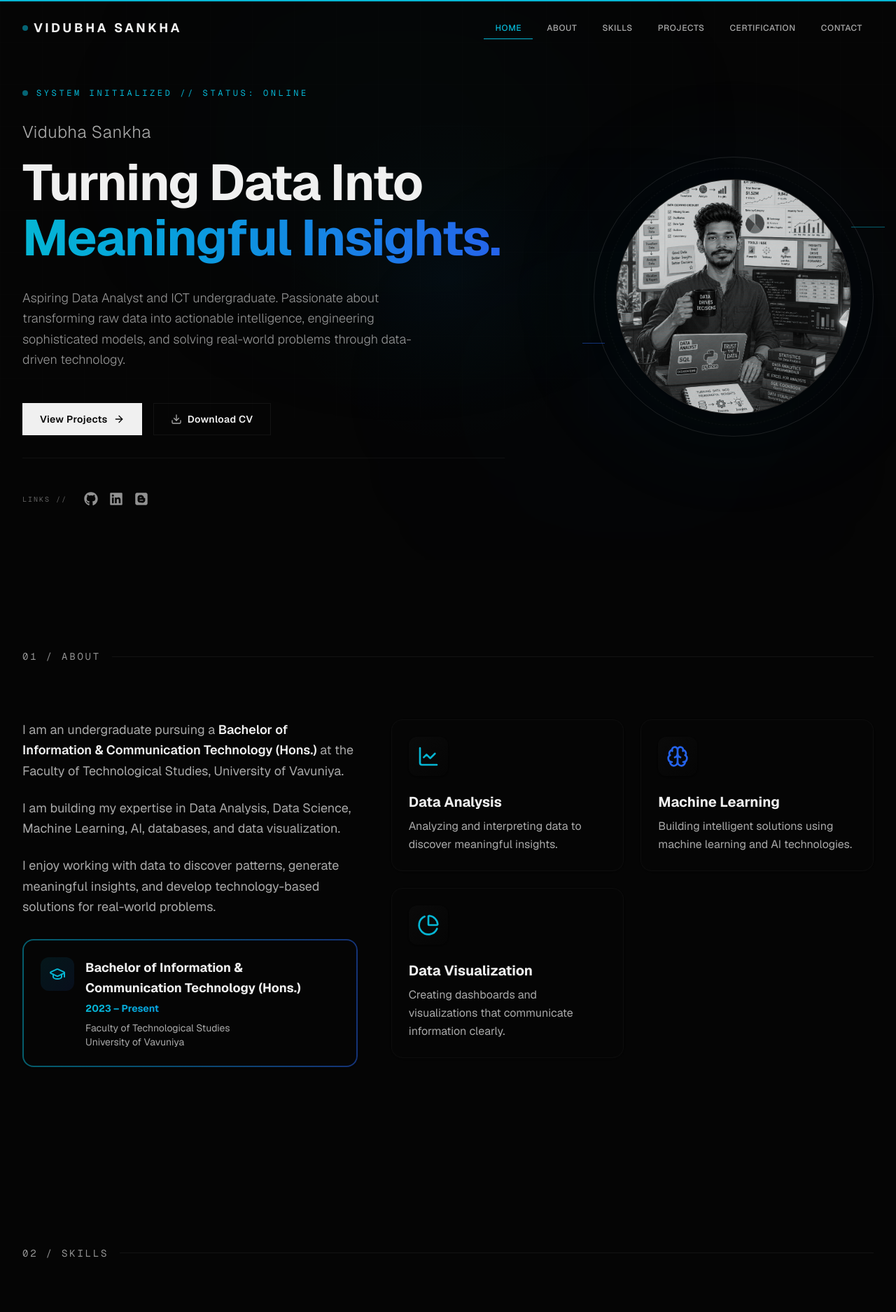
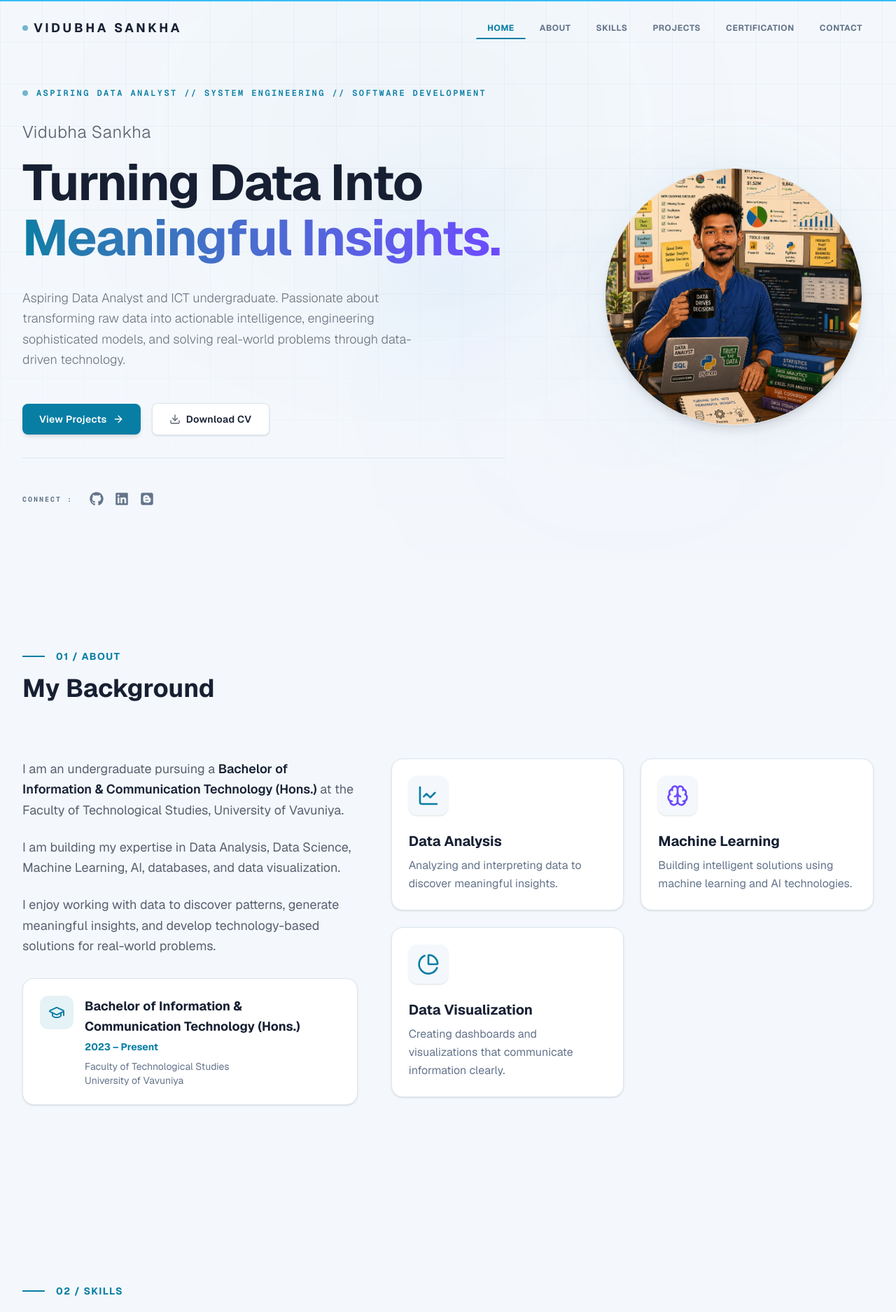
Before and after one commit to vidubha-sankha/my-portfolio, a Next.js app: page / in a window 1280 px wide. Shown: the top 1875 px of the page at 70% size. Built offline with nearby package versions, Linux system fonts and the light colour scheme.

Commit message:
feat: initialize portfolio components, layout, and global styles with responsive navigation, project showcase, and footer.

```diff
--- a/src/app/globals.css
+++ b/src/app/globals.css
@@ -1,13 +1,14 @@
 @import "tailwindcss";
 
 :root {
-  --background: #050505;
-  --foreground: #f0f0f0;
-  --primary: #0a0a0a;
-  --secondary: #2563eb;
-  --accent: #06b6d4;
-  --surface: #0a0a0a;
-  --border: rgba(255, 255, 255, 0.06);
+  --background: #F4F8FC;
+  --foreground: #172033;
+  --muted: #64748B;
+  --primary: #087EA4;
+  --secondary: #6D4AFF;
+  --accent: #38BDF8;
+  --surface: #FFFFFF;
+  --border: #DCE6F0;
 
   /* Mouse tracking variables */
   --mouse-x: 50%;
@@ -17,6 +18,7 @@
 @theme inline {
   --color-background: var(--background);
   --color-foreground: var(--foreground);
+  --color-muted: var(--muted);
   --color-primary: var(--primary);
   --color-secondary: var(--secondary);
   --color-accent: var(--accent);
@@ -40,8 +42,8 @@ html {
 
 /* Custom Selection */
 ::selection {
-  background-color: var(--accent);
-  color: #000;
+  background-color: var(--primary);
+  color: #fff;
 }
 
 /* Hide scrollbar for a cleaner premium look but allow scrolling */
@@ -52,9 +54,9 @@ html {
   background: var(--background);
 }
 ::-webkit-scrollbar-thumb {
-  background: rgba(255, 255, 255, 0.1);
+  background: rgba(8, 126, 164, 0.2);
   border-radius: 10px;
 }
 ::-webkit-scrollbar-thumb:hover {
-  background: rgba(255, 255, 255, 0.2);
+  background: rgba(8, 126, 164, 0.4);
 }
--- a/src/components/About.tsx
+++ b/src/components/About.tsx
@@ -6,7 +6,7 @@ import { LineChart, Brain, PieChart, GraduationCap } from "lucide-react";
 export default function About() {
   const highlights = [
     {
-      icon: <LineChart className="w-8 h-8 text-accent" />,
+      icon: <LineChart className="w-8 h-8 text-primary" />,
       title: "Data Analysis",
       description: "Analyzing and interpreting data to discover meaningful insights."
     },
@@ -16,7 +16,7 @@ export default function About() {
       description: "Building intelligent solutions using machine learning and AI technologies."
     },
     {
-      icon: <PieChart className="w-8 h-8 text-accent" />,
+      icon: <PieChart className="w-8 h-8 text-primary" />,
       title: "Data Visualization",
       description: "Creating dashboards and visualizations that communicate information clearly."
     }
@@ -33,18 +33,17 @@ export default function About() {
             whileInView={{ opacity: 1, x: 0 }}
             viewport={{ once: true }}
             transition={{ duration: 0.5 }}
-            className="flex items-center space-x-4"
+            className="flex flex-col space-y-4"
           >
-            <h2 className="text-sm font-mono tracking-[0.2em] text-foreground/60 uppercase shrink-0">
-              01 / ABOUT
-            </h2>
-            <motion.div
-              initial={{ scaleX: 0 }}
-              whileInView={{ scaleX: 1 }}
-              viewport={{ once: true }}
-              transition={{ duration: 0.8, delay: 0.2 }}
-              className="h-[1px] w-full bg-border origin-left"
-            />
+            <div className="flex items-center space-x-4">
+              <div className="h-[2px] w-8 bg-primary" />
+              <h2 className="text-sm font-bold tracking-widest text-primary uppercase">
+                01 / ABOUT
+              </h2>
+            </div>
+            <h3 className="text-3xl md:text-4xl font-bold text-foreground">
+              My Background
+            </h3>
           </motion.div>
         </div>
 
@@ -69,16 +68,16 @@ export default function About() {
             </p>
 
             {/* Education Card */}
-            <div className="mt-8 p-[2px] bg-gradient-to-r from-accent/50 to-secondary/50 rounded-2xl shadow-sm hover:shadow-lg hover:shadow-accent/20 transition-all duration-300">
-              <div className="p-6 bg-background rounded-[14px] flex items-start space-x-4 h-full">
-                <div className="p-3 bg-gradient-to-br from-accent/10 to-secondary/10 rounded-xl text-accent">
+            <div className="mt-8 bg-surface border border-border rounded-2xl shadow-sm hover:shadow-md hover:border-primary/50 transition-all duration-300">
+              <div className="p-6 flex items-start space-x-4 h-full">
+                <div className="p-3 bg-primary/10 rounded-xl text-primary">
                   <GraduationCap className="w-6 h-6" />
                 </div>
                 <div>
                   <h4 className="font-bold text-foreground">Bachelor of Information & Communication Technology (Hons.)</h4>
-                  <p className="text-transparent bg-clip-text bg-gradient-to-r from-accent to-secondary text-sm font-bold mt-1">2023 – Present</p>
-                  <p className="text-foreground/70 text-sm mt-2">Faculty of Technological Studies</p>
-                  <p className="text-foreground/70 text-sm">University of Vavuniya</p>
+                  <p className="text-primary text-sm font-bold mt-1">2023 – Present</p>
+                  <p className="text-muted text-sm mt-2">Faculty of Technological Studies</p>
+                  <p className="text-muted text-sm">University of Vavuniya</p>
                 </div>
               </div>
             </div>
@@ -93,16 +92,15 @@ export default function About() {
                 whileInView={{ opacity: 1, y: 0 }}
                 viewport={{ once: true }}
                 transition={{ duration: 0.5, delay: index * 0.1 }}
-                className="relative bg-background p-6 rounded-2xl border border-border/50 shadow-sm hover:shadow-xl hover:border-accent/50 transition-all duration-300 group overflow-hidden"
+                className="relative bg-surface p-6 rounded-2xl border border-border shadow-sm hover:shadow-xl hover:shadow-primary/5 hover:border-primary hover:-translate-y-1 transition-all duration-300 group overflow-hidden"
               >
-                <div className="absolute top-0 right-0 w-32 h-32 bg-gradient-to-br from-accent/10 to-secondary/10 rounded-full blur-2xl -z-10 group-hover:from-accent/20 group-hover:to-secondary/20 transition-colors" />
-                <div className="mb-4 p-3 bg-gradient-to-br from-surface to-background rounded-xl inline-block group-hover:scale-110 shadow-sm transition-transform duration-300">
+                <div className="mb-4 p-3 bg-background rounded-xl inline-block group-hover:scale-110 shadow-sm transition-transform duration-300">
                   {item.icon}
                 </div>
-                <h3 className="text-xl font-bold text-foreground mb-2 group-hover:text-transparent group-hover:bg-clip-text group-hover:bg-gradient-to-r group-hover:from-accent group-hover:to-secondary transition-all">
+                <h3 className="text-xl font-bold text-foreground mb-2 group-hover:text-primary transition-colors">
                   {item.title}
                 </h3>
-                <p className="text-foreground/70 leading-relaxed">{item.description}</p>
+                <p className="text-muted leading-relaxed">{item.description}</p>
               </motion.div>
             ))}
           </div>
--- a/src/components/BackgroundSystem.tsx
+++ b/src/components/BackgroundSystem.tsx
@@ -27,12 +27,12 @@ export default function BackgroundSystem() {
     <div className="fixed inset-0 z-[-1] pointer-events-none overflow-hidden bg-background">
       {/* Base Grid Layer */}
       <div
-        className="absolute inset-0 opacity-20"
+        className="absolute inset-0 opacity-50"
         style={{
           backgroundSize: "60px 60px",
           backgroundImage: `
-            linear-gradient(to right, rgba(255,255,255,0.05) 1px, transparent 1px),
-            linear-gradient(to bottom, rgba(255,255,255,0.05) 1px, transparent 1px)
+            linear-gradient(to right, rgba(220, 230, 240, 0.8) 1px, transparent 1px),
+            linear-gradient(to bottom, rgba(220, 230, 240, 0.8) 1px, transparent 1px)
           `,
           maskImage: "linear-gradient(to bottom, black 40%, transparent 100%)",
           WebkitMaskImage: "linear-gradient(to bottom, black 40%, transparent 100%)"
@@ -43,19 +43,19 @@ export default function BackgroundSystem() {
       <div
         className="absolute inset-0 opacity-30 transition-opacity duration-300 hidden md:block"
         style={{
-          background: `radial-gradient(600px circle at var(--mouse-x) var(--mouse-y), rgba(6, 182, 212, 0.1), transparent 40%)`
+          background: `radial-gradient(600px circle at var(--mouse-x) var(--mouse-y), rgba(56, 189, 248, 0.15), transparent 40%)`
         }}
       />
 
       <div
         className="absolute inset-0 opacity-20 transition-opacity duration-300 hidden md:block"
         style={{
-          background: `radial-gradient(400px circle at var(--mouse-x) var(--mouse-y), rgba(37, 99, 235, 0.1), transparent 40%)`
+          background: `radial-gradient(400px circle at var(--mouse-x) var(--mouse-y), rgba(109, 74, 255, 0.08), transparent 40%)`
         }}
       />
 
-      {/* Very subtle ambient gradients to break the solid dark background */}
-      <div className="absolute top-0 left-[20%] w-[50%] h-[50%] bg-accent/5 rounded-full blur-[150px] animate-[pulse_10s_ease-in-out_infinite]" />
+      {/* Very subtle ambient gradients to break the solid background */}
+      <div className="absolute top-0 left-[20%] w-[50%] h-[50%] bg-primary/5 rounded-full blur-[150px] animate-[pulse_10s_ease-in-out_infinite]" />
       <div className="absolute bottom-[10%] right-[10%] w-[40%] h-[40%] bg-secondary/5 rounded-full blur-[150px] animate-[pulse_14s_ease-in-out_infinite]" />
     </div>
   );
--- a/src/components/Hero.tsx
+++ b/src/components/Hero.tsx
@@ -35,9 +35,9 @@ export default function Hero() {
           {/* Left Column - Text Content */}
           <div className="lg:col-span-7 flex flex-col space-y-8">
             <motion.div variants={itemVariants} className="flex items-center space-x-3">
-              <span className="flex h-2 w-2 rounded-full bg-accent animate-pulse"></span>
-              <span className="text-[10px] sm:text-xs font-mono tracking-[0.3em] text-accent uppercase">
-                System Initialized // Status: Online
+              <span className="flex h-2 w-2 rounded-full bg-primary animate-pulse"></span>
+              <span className="text-[10px] sm:text-xs font-mono tracking-[0.2em] text-primary uppercase font-semibold">
+                Aspiring Data Analyst // System Engineering // Software Development
               </span>
             </motion.div>
 
@@ -47,7 +47,7 @@ export default function Hero() {
               </h2>
               <h1 className="text-4xl md:text-5xl lg:text-7xl font-bold text-foreground leading-[1.1] tracking-tight">
                 Turning Data Into <br className="hidden md:block" />
-                <span className="text-transparent bg-clip-text bg-gradient-to-r from-accent to-secondary">
+                <span className="text-transparent bg-clip-text bg-gradient-to-r from-primary to-secondary">
                   Meaningful Insights.
                 </span>
               </h1>
@@ -58,30 +58,30 @@ export default function Hero() {
             </motion.p>
 
             <motion.div variants={itemVariants} className="flex flex-wrap items-center gap-4 pt-4">
-              <Link href="#projects" className="group relative flex items-center px-6 py-3 bg-foreground text-background text-sm font-semibold tracking-wide overflow-hidden border border-foreground/20 hover:border-accent transition-colors">
+              <Link href="#projects" className="group relative flex items-center px-6 py-3 bg-primary text-white text-sm font-semibold tracking-wide rounded-lg overflow-hidden shadow-md hover:shadow-lg hover:-translate-y-0.5 transition-all duration-300">
                 <span className="relative z-10 flex items-center">
                   View Projects
                   <ArrowRight className="w-4 h-4 ml-2 group-hover:translate-x-1 transition-transform" />
                 </span>
-                <div className="absolute inset-0 bg-gradient-to-r from-accent to-secondary opacity-0 group-hover:opacity-10 transition-opacity -z-0" />
+                <div className="absolute inset-0 bg-white/20 opacity-0 group-hover:opacity-100 transition-opacity -z-0" />
               </Link>
 
-              <a href="/Vidubha_Sankha_CV.pdf" download="Vidubha_Sankha_CV.pdf" className="group flex items-center px-6 py-3 bg-transparent text-foreground text-sm font-semibold tracking-wide border border-border hover:border-foreground transition-all">
+              <a href="/Vidubha_Sankha_CV.pdf" download="Vidubha_Sankha_CV.pdf" className="group flex items-center px-6 py-3 bg-surface text-foreground text-sm font-semibold tracking-wide border border-border rounded-lg shadow-sm hover:border-primary hover:text-primary hover:-translate-y-0.5 transition-all duration-300">
                 <Download className="w-4 h-4 mr-2 opacity-70 group-hover:opacity-100 transition-opacity" />
                 Download CV
               </a>
             </motion.div>
 
-            <motion.div variants={itemVariants} className="flex items-center space-x-6 pt-12 border-t border-white/5">
-              <span className="text-[10px] font-mono text-foreground/40 tracking-[0.2em] uppercase">Links //</span>
+            <motion.div variants={itemVariants} className="flex items-center space-x-6 pt-12 border-t border-border">
+              <span className="text-[10px] font-mono text-muted tracking-[0.2em] uppercase font-bold">Connect :</span>
               <div className="flex space-x-4">
-                <Link href="https://github.com/vidubha-sankha" target="_blank" className="text-foreground/60 hover:text-accent transition-colors duration-300">
+                <Link href="https://github.com/vidubha-sankha" target="_blank" className="text-muted hover:text-primary transition-colors duration-300">
                   <Github className="w-5 h-5" />
                 </Link>
-                <Link href="LINKEDIN_URL_HERE" target="_blank" className="text-foreground/60 hover:text-accent transition-colors duration-300">
+                <Link href="LINKEDIN_URL_HERE" target="_blank" className="text-muted hover:text-primary transition-colors duration-300">
                   <Linkedin className="w-5 h-5" />
                 </Link>
-                <Link href="https://analyticswithsanka.blogspot.com/" target="_blank" className="text-foreground/60 hover:text-accent transition-colors duration-300">
+                <Link href="https://analyticswithsanka.blogspot.com/" target="_blank" className="text-muted hover:text-primary transition-colors duration-300">
                   <Blogger className="w-5 h-5" />
                 </Link>
               </div>
@@ -93,31 +93,22 @@ export default function Hero() {
             variants={itemVariants}
             className="lg:col-span-5 relative flex justify-center items-center lg:justify-end mt-12 lg:mt-0"
           >
-            {/* Technical container for profile */}
+            {/* Clean minimal container for profile */}
             <div className="relative w-64 h-64 sm:w-[400px] sm:h-[400px] group perspective-[1000px]">
-              {/* Animated outer frame */}
-              <div className="absolute inset-0 border border-white/10 rounded-full group-hover:border-accent/30 transition-colors duration-700" />
-              <div className="absolute inset-4 border border-white/5 rounded-full border-dashed animate-[spin_30s_linear_infinite]" />
 
               {/* Inner container */}
-              <div className="absolute inset-8 rounded-full overflow-hidden bg-primary shadow-2xl border border-white/10 group-hover:scale-[1.02] transition-transform duration-700 ease-out z-10">
+              <div className="absolute inset-4 rounded-full overflow-hidden bg-surface shadow-lg border border-border group-hover:shadow-2xl group-hover:border-primary/30 group-hover:scale-[1.02] transition-all duration-700 ease-out z-10">
                 <Image
                   src="/images/profile.jpg"
                   alt="Vidubha Sankha"
                   fill
-                  className="object-cover opacity-90 group-hover:opacity-100 transition-opacity duration-700 mix-blend-luminosity hover:mix-blend-normal"
+                  className="object-cover transition-transform duration-700 group-hover:scale-105"
                   priority
                 />
-                {/* Tech overlay scanline */}
-                <div className="absolute inset-0 bg-[linear-gradient(to_bottom,transparent_50%,rgba(6,182,212,0.05)_50%)] bg-[length:100%_4px] mix-blend-overlay pointer-events-none" />
               </div>
 
-              {/* Floating tech elements */}
-              <div className="absolute top-1/4 -right-4 w-12 h-[1px] bg-accent/50 group-hover:w-16 transition-all duration-500" />
-              <div className="absolute bottom-1/3 -left-4 w-8 h-[1px] bg-secondary/50 group-hover:w-12 transition-all duration-500" />
-
-              {/* Glow */}
-              <div className="absolute inset-0 rounded-full bg-gradient-to-tr from-accent/10 to-secondary/10 blur-[80px] -z-10 group-hover:opacity-100 opacity-50 transition-opacity duration-700" />
+              {/* Subtle Glow */}
+              <div className="absolute inset-0 rounded-full bg-primary/5 blur-[40px] -z-10 group-hover:bg-primary/10 transition-colors duration-700" />
             </div>
           </motion.div>
 
--- a/src/components/Navbar.tsx
+++ b/src/components/Navbar.tsx
@@ -51,7 +51,7 @@ export default function Navbar() {
     <nav
       className={`fixed top-0 w-full z-40 transition-all duration-500 ${
         scrolled
-          ? "bg-background/70 backdrop-blur-xl py-4 border-b border-white/5 shadow-[0_4px_30px_rgba(0,0,0,0.1)]"
+          ? "bg-white/80 backdrop-blur-xl py-4 border-b border-border shadow-sm"
           : "bg-transparent py-6 border-b border-transparent"
       }`}
     >
@@ -61,9 +61,9 @@ export default function Navbar() {
           <div className="flex-shrink-0">
             <Link
               href="#home"
-              className="text-lg font-bold tracking-[0.2em] text-foreground hover:text-accent transition-colors flex items-center gap-2"
+              className="text-lg font-bold tracking-[0.2em] text-foreground hover:text-primary transition-colors flex items-center gap-2"
             >
-              <span className="w-2 h-2 rounded-full bg-accent animate-pulse" />
+              <span className="w-2 h-2 rounded-full bg-primary animate-pulse" />
               VIDUBHA SANKHA
             </Link>
           </div>
@@ -77,15 +77,15 @@ export default function Navbar() {
                   <Link
                     key={link.name}
                     href={link.href}
-                    className={`relative px-4 py-2 text-xs uppercase tracking-wider font-medium transition-colors duration-300 ${
-                      isActive ? "text-accent" : "text-foreground/70 hover:text-foreground"
+                    className={`relative px-4 py-2 text-xs uppercase tracking-wider font-bold transition-colors duration-300 ${
+                      isActive ? "text-primary" : "text-muted hover:text-primary"
                     }`}
                   >
                     {link.name}
                     {isActive && (
                       <motion.div
                         layoutId="activeNavIndicator"
-                        className="absolute bottom-0 left-0 w-full h-[1px] bg-accent"
+                        className="absolute bottom-0 left-0 w-full h-[2px] bg-primary rounded-t-md"
                         initial={{ opacity: 0 }}
                         animate={{ opacity: 1 }}
                         transition={{ duration: 0.3 }}
@@ -134,10 +134,10 @@ export default function Navbar() {
                   key={link.name}
                   href={link.href}
                   onClick={() => setIsOpen(false)}
-                  className={`block px-4 py-3 text-sm tracking-widest uppercase font-medium rounded-lg transition-colors ${
+                  className={`block px-4 py-3 text-sm tracking-widest uppercase font-bold rounded-lg transition-colors ${
                     activeSection === link.href.substring(1)
-                      ? "text-accent bg-accent/10 border border-accent/20"
-                      : "text-foreground/70 hover:text-foreground hover:bg-surface border border-transparent"
+                      ? "text-primary bg-primary/5 border border-primary/20"
+                      : "text-muted hover:text-primary hover:bg-surface border border-transparent"
                   }`}
                 >
                   {link.name}
--- a/src/components/Skills.tsx
+++ b/src/components/Skills.tsx
@@ -41,18 +41,17 @@ export default function Skills() {
             whileInView={{ opacity: 1, x: 0 }}
             viewport={{ once: true }}
             transition={{ duration: 0.5 }}
-            className="flex items-center space-x-4"
+            className="flex flex-col space-y-4"
           >
-            <h2 className="text-sm font-mono tracking-[0.2em] text-foreground/60 uppercase shrink-0">
-              02 / SKILLS
-            </h2>
-            <motion.div
-              initial={{ scaleX: 0 }}
-              whileInView={{ scaleX: 1 }}
-              viewport={{ once: true }}
-              transition={{ duration: 0.8, delay: 0.2 }}
-              className="h-[1px] w-full bg-border origin-left"
-            />
+            <div className="flex items-center space-x-4">
+              <div className="h-[2px] w-8 bg-primary" />
+              <h2 className="text-sm font-bold tracking-widest text-primary uppercase">
+                02 / SKILLS
+              </h2>
+            </div>
+            <h3 className="text-3xl md:text-4xl font-bold text-foreground">
+              Technical Expertise
+            </h3>
           </motion.div>
         </div>
 
@@ -64,11 +63,10 @@ export default function Skills() {
               whileInView={{ opacity: 1, y: 0 }}
               viewport={{ once: true }}
               transition={{ duration: 0.5, delay: index * 0.1 }}
-              className="relative group bg-primary/20 backdrop-blur-sm border border-border hover:border-accent/50 p-8 shadow-sm transition-all duration-500 overflow-hidden"
+              className="relative group bg-surface border border-border hover:border-primary p-8 rounded-2xl shadow-sm hover:shadow-lg hover:-translate-y-1 transition-all duration-300 overflow-hidden"
             >
-              <div className="absolute inset-0 bg-[linear-gradient(to_bottom,rgba(6,182,212,0.02)_1px,transparent_1px)] bg-[length:100%_4px] mix-blend-overlay pointer-events-none opacity-0 group-hover:opacity-100 transition-opacity duration-500" />
 
-              <h3 className="text-sm font-mono text-foreground/70 mb-6 border-b border-white/5 pb-4 uppercase tracking-widest group-hover:text-accent transition-colors">
+              <h3 className="text-sm font-bold text-foreground mb-6 border-b border-border pb-4 uppercase tracking-widest group-hover:text-primary transition-colors">
                 {group.category}
               </h3>
 
@@ -76,7 +74,7 @@ export default function Skills() {
                 {group.skills.map((skill) => (
                   <span
                     key={skill}
-                    className="px-3 py-1.5 bg-background/50 border border-border text-[11px] font-mono text-foreground/60 hover:border-accent hover:text-accent transition-colors cursor-default"
+                    className="px-3 py-1.5 bg-background border border-border rounded-md text-xs font-semibold text-muted hover:border-primary hover:text-primary hover:bg-primary/5 transition-colors cursor-default"
                   >
                     {skill}
                   </span>
```
Also changed, not shown: src/components/CareerFocus.tsx (+16 -18 lines), src/components/Certification.tsx (+16 -19 lines), src/components/Contact.tsx (+53 -56 lines), src/components/Footer.tsx (+11 -11 lines), src/components/Projects.tsx (+27 -28 lines).
